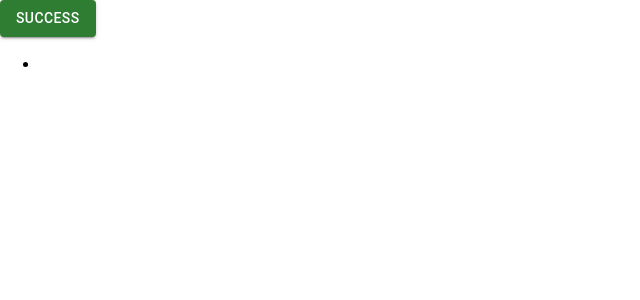
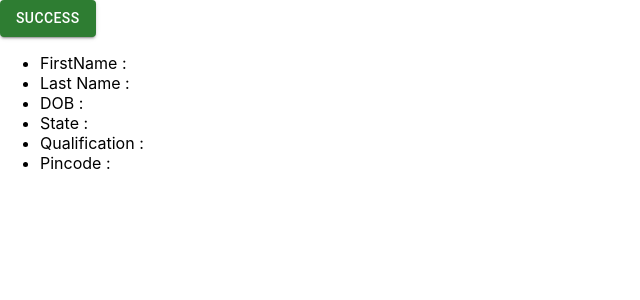
Before and after one commit to io3-rajni/Practice-React, a React (Create React App) app in the folder practiceapp/: page / in a window 1280 px wide. Shown: the top 300 px of the page, without its empty margins (0-640 px from the left). Built offline with nearby package versions, Linux system fonts and the light colour scheme.

Commit message:
forn ready

```diff
--- a/practiceapp/src/Componant/ParentComponant.js
+++ b/practiceapp/src/Componant/ParentComponant.js
@@ -5,19 +5,25 @@ import Practice from "./Practice "
 const Parentcomponant = () => {
     const [parent, setParent] = useState("")
     const [open, setOpen] = useState(false);
+    const [data, setData] = useState()
     const childCall = (res) => {
         console.log("gh", res)
     }
     const test = 'this is parent data'
 
-    const handleClick = (data) => {
+    const handleClick = () => {
         setOpen(true)
+    }
+    const parentCall = (dataAccess) => {
+        setData(dataAccess)
+        console.log("Parent Call", dataAccess)
+        console.log("first name", parent.firstName)
     }
     return <>
         <Practice
             open={open}
             setOpen={setOpen}
-
+            parent={parentCall}
         />
         {/* <ChildComponant
             data={test}
@@ -31,9 +37,14 @@ const Parentcomponant = () => {
             Success
         </Button>
         <ul>
-            <li></li>
+            <li >FirstName : {data?.firstName}</li>
+            <li>Last Name : {data?.lastName}</li>
+            <li> DOB : {data?.dob}</li>
+            <li>State : {data?.state}</li>
+            <li>Qualification :{data?.qualification}</li>
+            <li>Pincode : {data?.pincode}</li>
+
         </ul>
-
     </>
 }
 export default Parentcomponant
--- a/practiceapp/src/Componant/Practice .js
+++ b/practiceapp/src/Componant/Practice .js
@@ -11,23 +11,23 @@ import TextField from '@mui/material/TextField';
 import { useTheme } from '@mui/material/styles';
 
 export default function Practice(props) {
-    const { open, setOpen } = props;
+    const { open, setOpen, parent } = props;
 
-    const [name, setname] = React.useState()
+    const [firstName, setFirstName] = React.useState()
     const [lastName, setLastName] = React.useState()
     const [age, setAge] = React.useState()
     const [qualification, setQualification] = React.useState()
     const [pincode, setPincode] = React.useState()
     const [state, setState] = React.useState()
     const theme = useTheme();
-    const [data, setData] = React.useState({
-        firstName: '',
-        lastName: '',
-        dob: '',
-        qualification: '',
-        state: '',
-        pincode: ''
-    })
+    // const [data, setData] = React.useState({
+    //     firstName: '',
+    //     lastName: '',
+    //     dob: '',
+    //     qualification: '',
+    //     state: '',
+    //     pincode: ''
+    // })
     const fullScreen = useMediaQuery(theme.breakpoints.down('md'));
 
     const handleClickOpen = () => {
@@ -38,7 +38,7 @@ export default function Practice(props) {
         setOpen(false);
     };
     const handleName = (event) => {
-        setname(event?.target?.value)
+        setFirstName(event?.target?.value)
     }
     const handleLastName = (event) => {
         setLastName(event?.target?.value)
@@ -62,23 +62,24 @@ export default function Practice(props) {
     }
 
     const handleSubmit = () => {
-
-        setData({
-            firstName: name,
+        parent({
+            firstName: firstName,
             lastName: lastName,
             dob: age,
             qualification: qualification,
             state: state,
             pincode: pincode
-
         })
         setOpen(false)
-
-
+        setLastName()
+        setAge()
+        setQualification()
+        setState()
+        setPincode()
     }
 
 
-    console.log("data", data)
+    // console.log("data", data)
     return (
         <div>
             <Dialog
@@ -106,7 +107,7 @@ export default function Practice(props) {
                                 <TextField
                                     id="outlined-error"
                                     label="First Name"
-                                    value={name}
+                                    value={firstName}
                                     onChange={handleName}
                                     type="text"
                                 />
```
